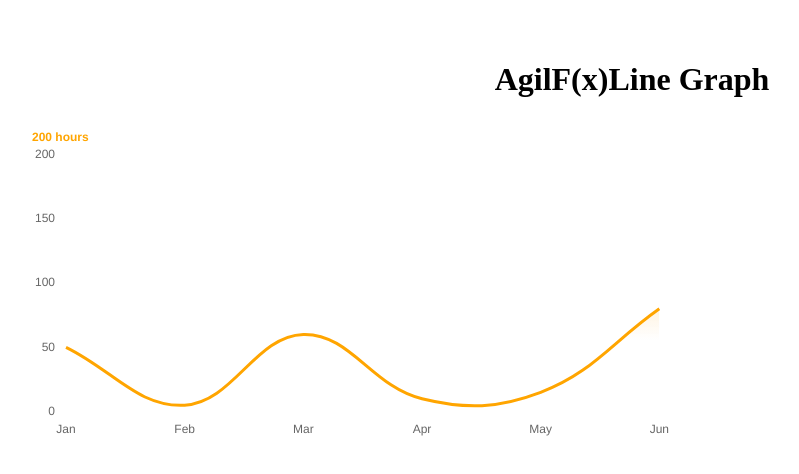
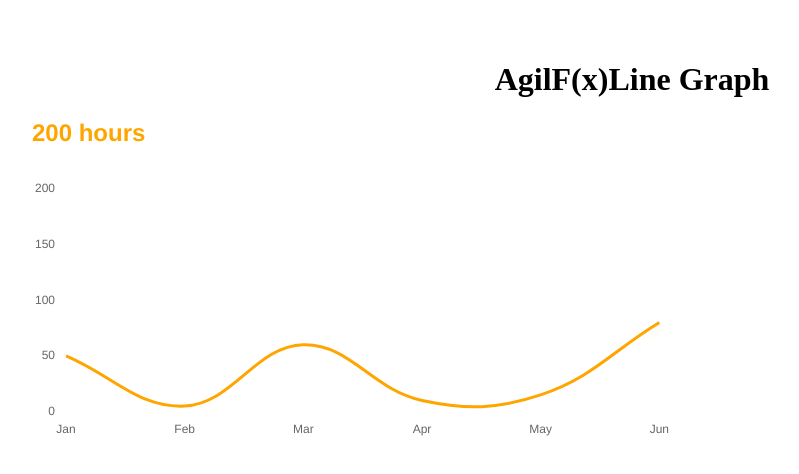
Before and after one commit to amarphule/line-chart, a React (Vite) app: page / in a window 1280 px wide. Shown: the top 474 px of the page, without its empty margins (8-807 px from the left). Built offline with nearby package versions, Linux system fonts and the light colour scheme.

Commit message:
title style

```diff
--- a/src/components/LineGraphs.jsx
+++ b/src/components/LineGraphs.jsx
@@ -34,6 +34,12 @@
       text: "200 hours",
       align: "start",
       color: "rgb(255, 165, 0)",
+      font: {
+        size: 24,
+      },
+      padding: {
+        bottom: 40,
+      },
     },
   },
   scales: {
```
